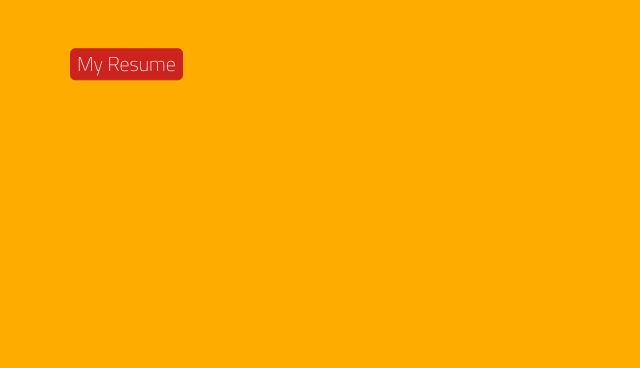
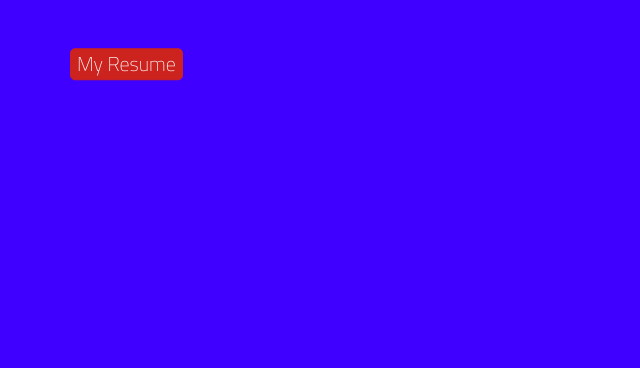
Before and after one commit to siddhant45/resume, a plain HTML site: page index.html in a window 1280 px wide. Shown: the part 432-800 px from the top of the page, without its empty margins (0-640 px from the left). Drawn offline with nearby package versions, Linux system fonts and the light colour scheme.

Commit message:
Update index.html

```diff
--- a/index.html
+++ b/index.html
@@ -1,6 +1,6 @@
 <html>
 <head>
-  <title>Shreyas Resume Assistant</title>
+  <title>Siddhant Resume Assistant</title>
   <link href="https://maxcdn.bootstrapcdn.com/bootstrap/3.3.6/css/bootstrap.min.css" rel="stylesheet">
   <meta http-equiv="Content-Type" content="text/html; charset=utf-8" />
   <script src="http://ajax.googleapis.com/ajax/libs/jquery/2.1.1/jquery.min.js"></script>
@@ -163,7 +163,7 @@
       box-sizing: inherit;
     }
     body {
-      background-color: #FFAC00;
+      background-color: #3f00ff;
       font-family: "Titillium Web", Arial, sans-serif;
       font-size: 20px;
       margin: 0;
```
